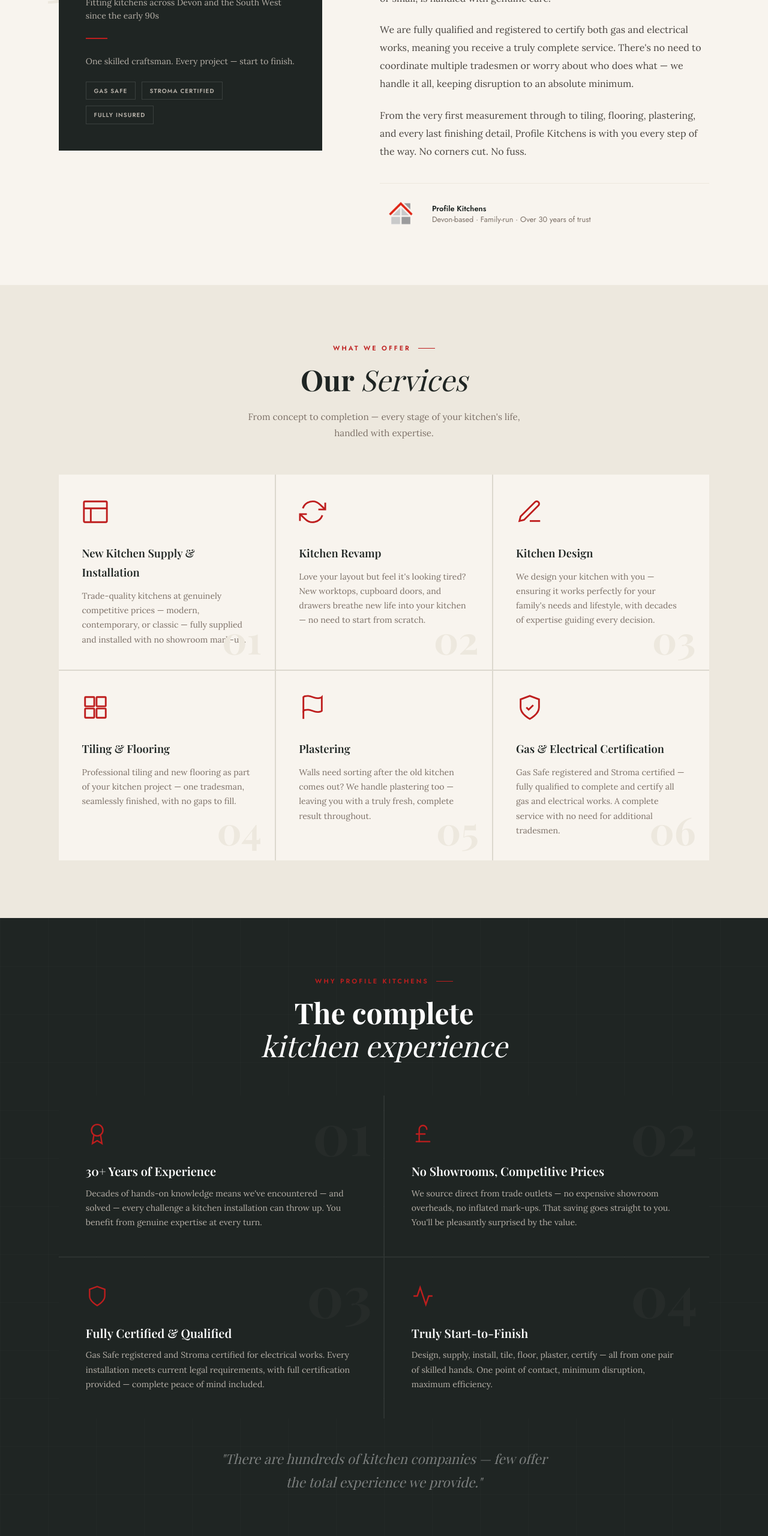
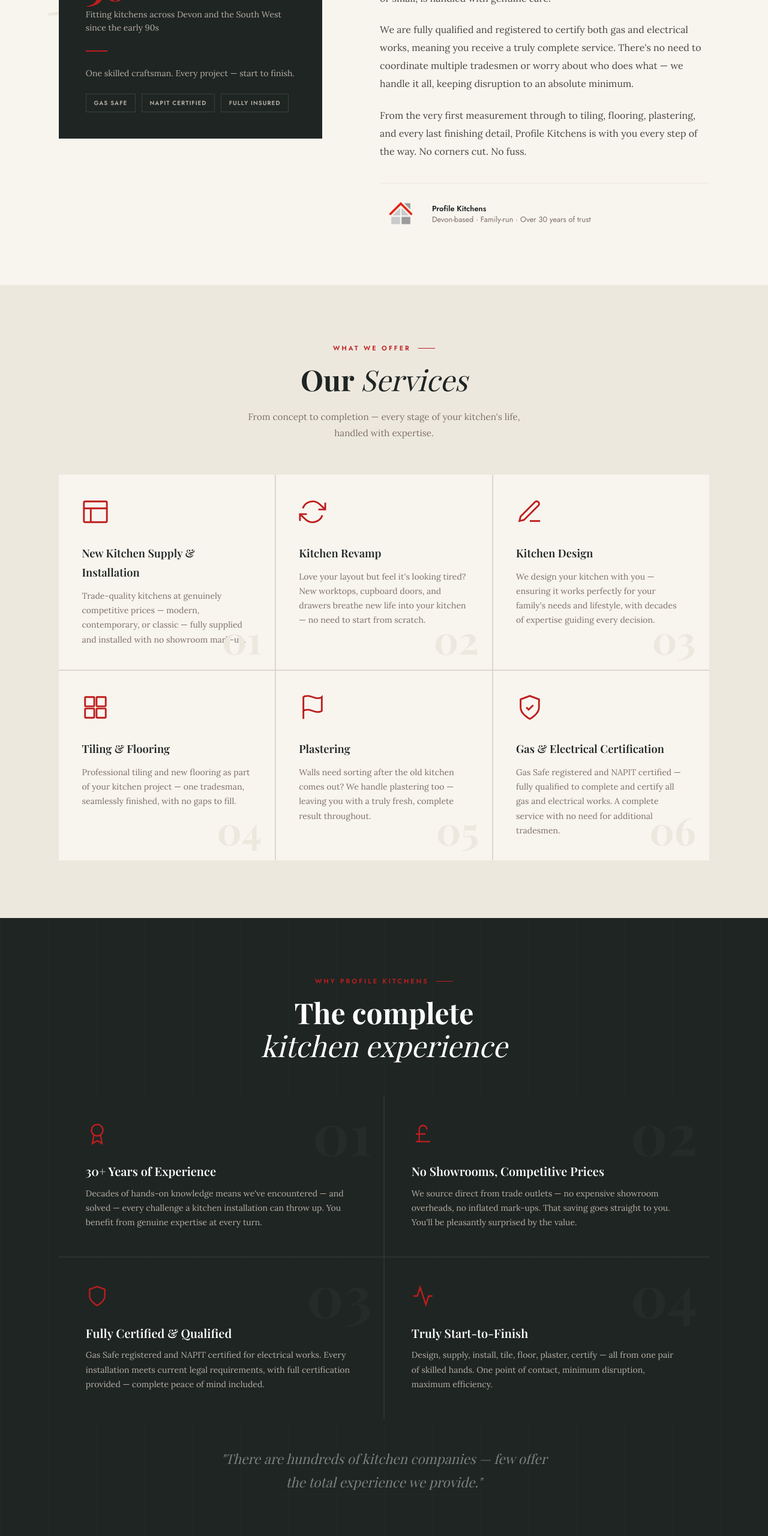
Before and after one commit to JackJWC1995/Profile-Kitchens, a plain HTML site: page index.html in a window 1280 px wide. Shown: the part 1220-3780 px from the top of the page at 60% size. Drawn offline with nearby package versions, Linux system fonts and the light colour scheme; a web font is replaced by a local one.

Commit message:
Stroma change to NAPIT

```diff
--- a/index.html
+++ b/index.html
@@ -4,7 +4,7 @@
     <meta charset="UTF-8">
     <meta name="viewport" content="width=device-width, initial-scale=1.0">
     <title>Kitchen Fitter Okehampton &amp; Devon | Profile Kitchens | 30+ Years Experience</title>
-    <meta name="description" content="Professional kitchen fitter based in Okehampton, Devon. Profile Kitchens offers kitchen installation, design, supply and refurbishment across the South West. Gas Safe &amp; Stroma certified. Call 01409 221222.">
+    <meta name="description" content="Professional kitchen fitter based in Okehampton, Devon. Profile Kitchens offers kitchen installation, design, supply and refurbishment across the South West. Gas Safe &amp; NAPIT certified. Call 01409 221222.">
     <meta name="keywords" content="kitchen fitter Devon, kitchen fitter Okehampton, kitchen installation Devon, kitchen fitting South West, new kitchen Devon, kitchen revamp Devon, kitchen fitter near me, Profile Kitchens">
     <meta name="author" content="Profile Kitchens">
     <meta name="robots" content="index, follow">
@@ -13,7 +13,7 @@
 
     <!-- Open Graph (social sharing) -->
     <meta property="og:title" content="Profile Kitchens | Kitchen Fitter Okehampton &amp; Devon">
-    <meta property="og:description" content="30+ years of expert kitchen installation in Devon and the South West. Supply, design, fitting and full refurbishment. Gas Safe &amp; Stroma certified.">
+    <meta property="og:description" content="30+ years of expert kitchen installation in Devon and the South West. Supply, design, fitting and full refurbishment. Gas Safe &amp; NAPIT certified.">
     <meta property="og:url" content="https://www.okehamptonkitchens.co.uk">
     <meta property="og:type" content="website">
 
@@ -35,7 +35,7 @@
       },
       "areaServed": ["Devon", "Cornwall", "Somerset", "South West England"],
       "priceRange": "££",
-      "hasCredential": ["Gas Safe Registered", "Stroma Certified"],
+      "hasCredential": ["Gas Safe Registered", "NAPIT Certified"],
       "sameAs": []
     }
     </script>
@@ -658,7 +658,7 @@
                     <p class="about-card-sub">One skilled craftsman. Every project — start to finish.</p>
                     <div class="about-tags">
                         <span class="tag">Gas Safe</span>
-                        <span class="tag">Stroma Certified</span>
+                        <span class="tag">NAPIT Certified</span>
                         <span class="tag">Fully Insured</span>
                     </div>
                 </div>
@@ -761,7 +761,7 @@
                     <polyline points="9 12 11 14 15 10"/>
                 </svg>
                 <h3 class="s-title">Gas &amp; Electrical Certification</h3>
-                <p class="s-desc">Gas Safe registered and Stroma certified — fully qualified to complete and certify all gas and electrical works. A complete service with no need for additional tradesmen.</p>
+                <p class="s-desc">Gas Safe registered and NAPIT certified — fully qualified to complete and certify all gas and electrical works. A complete service with no need for additional tradesmen.</p>
                 <span class="s-num" aria-hidden="true">06</span>
             </div>
 
@@ -806,7 +806,7 @@
                         <path d="M12 22s8-4 8-10V5l-8-3-8 3v7c0 6 8 10 8 10z"/>
                     </svg>
                     <h3 class="w-title">Fully Certified &amp; Qualified</h3>
-                    <p class="w-desc">Gas Safe registered and Stroma certified for electrical works. Every installation meets current legal requirements, with full certification provided — complete peace of mind included.</p>
+                    <p class="w-desc">Gas Safe registered and NAPIT certified for electrical works. Every installation meets current legal requirements, with full certification provided — complete peace of mind included.</p>
                 </div>
 
                 <div class="w-item reveal d3">
@@ -986,7 +986,7 @@
             </div>
             <div class="footer-certs">
                 <span class="cert">Gas Safe Registered</span>
-                <span class="cert">Stroma Certified</span>
+                <span class="cert">NAPIT Certified</span>
             </div>
             <div class="footer-right">
                 <p class="footer-copy">&copy; 2025 Profile Kitchens. All rights reserved.</p>
```
